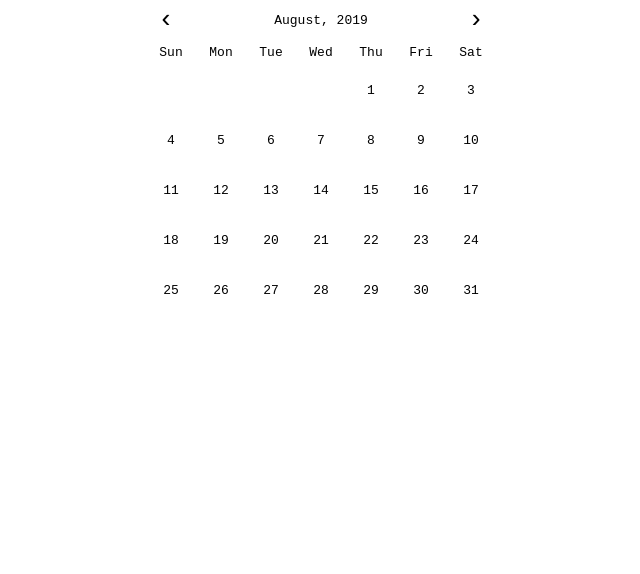
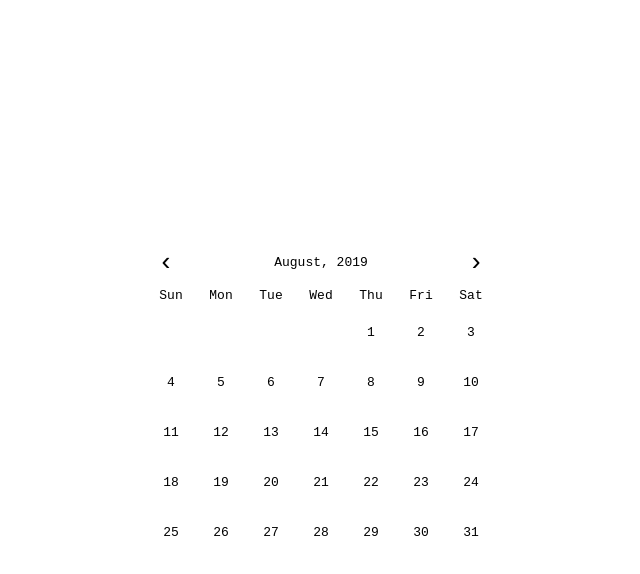
Before and after one commit to paitonic/calendarick, a React app in the folder examples/reactjs/: page / in a window 1280 px wide. Shown: the whole page, without its empty margins (319-959 px from the left). Built offline with nearby package versions, Linux system fonts and the light colour scheme.

Commit message:
Add style to body

```diff
--- a/examples/reactjs/calendar.sass
+++ b/examples/reactjs/calendar.sass
@@ -6,6 +6,8 @@ body
   font-family: monospace
   display: flex
   justify-content: center
+  align-items: center
+  height: 100vh
 
 $cell-width: 50px
 $width: 350px
```
